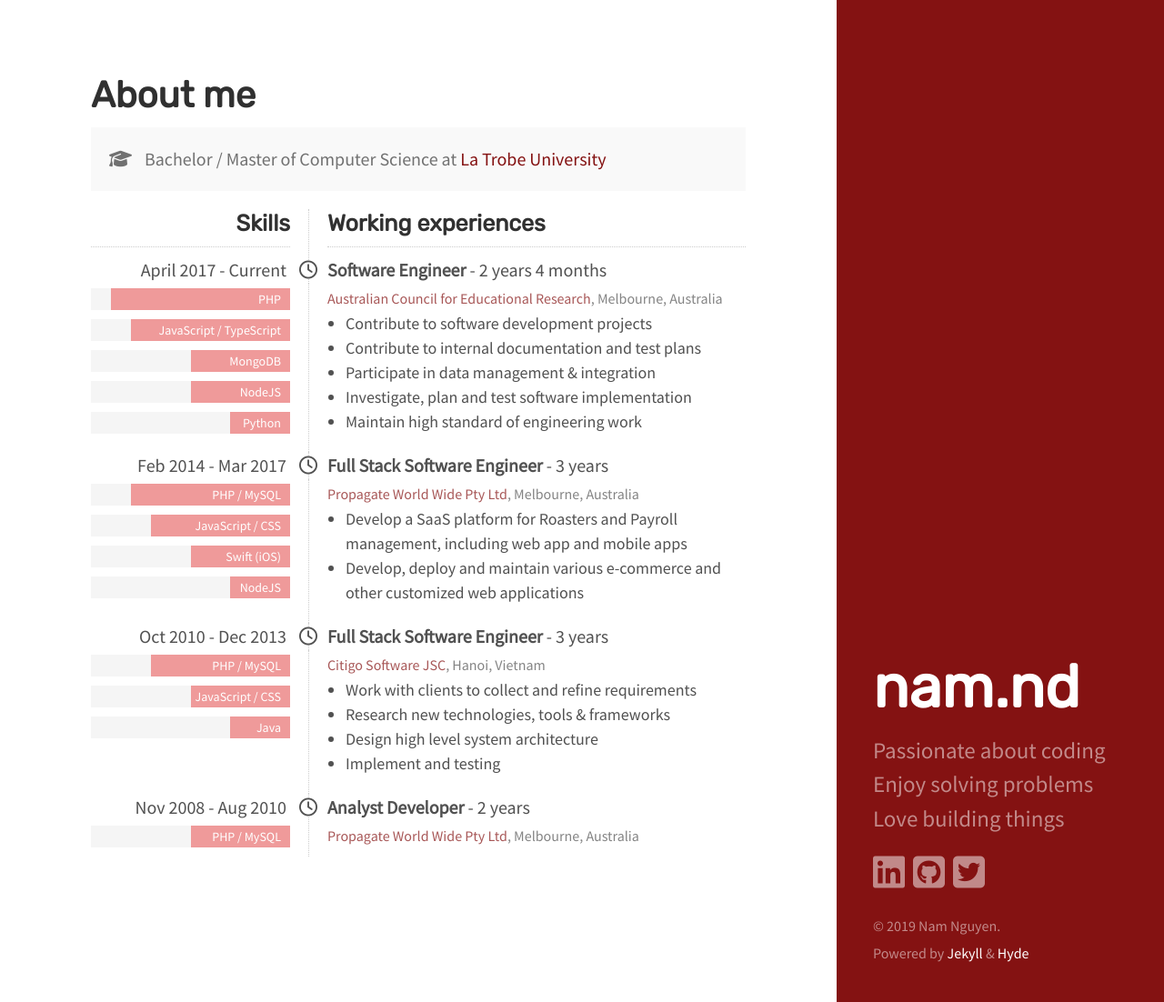
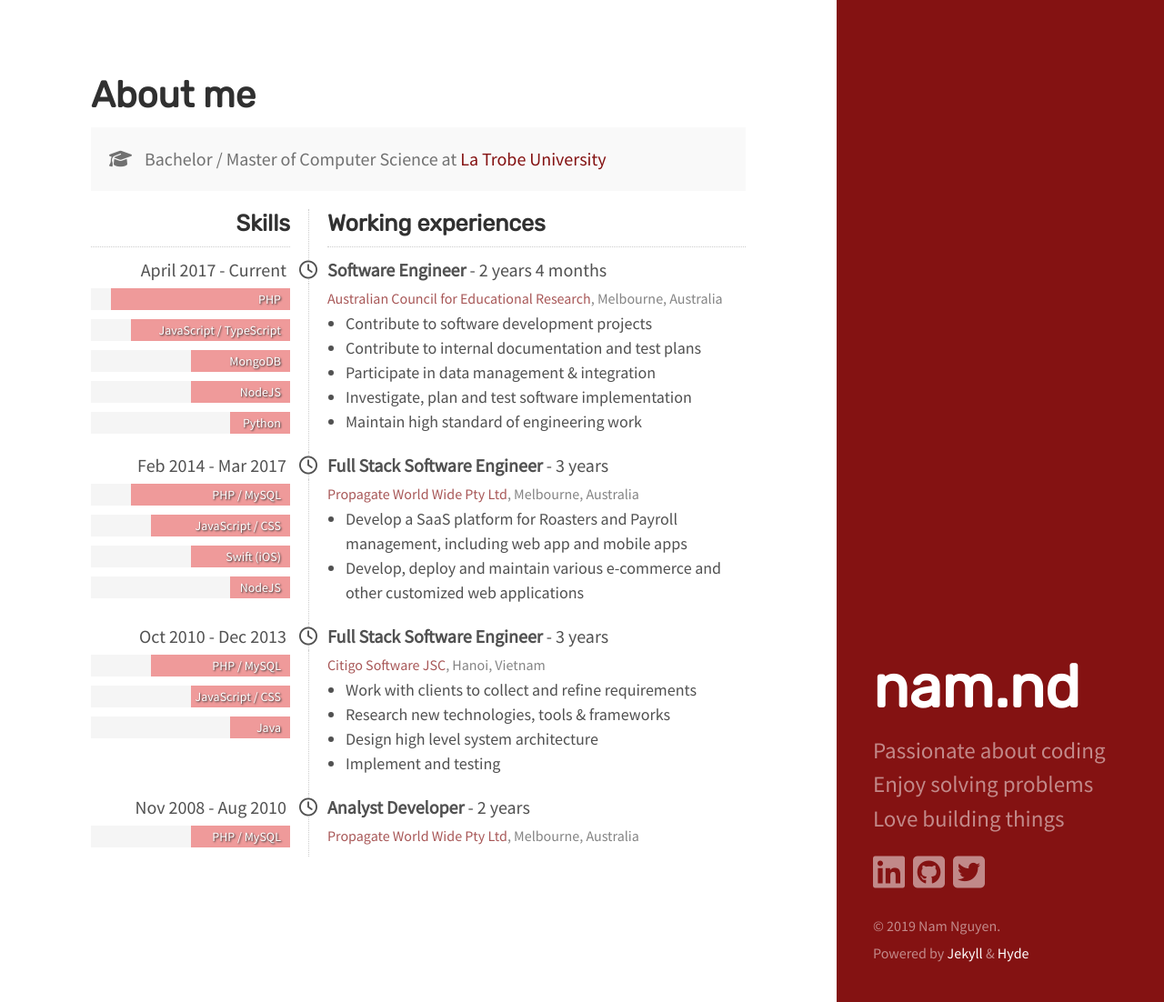
Before and after one commit to namnd/namnd.github.com, a Jekyll site: the page built from index.html, in a window 1280 px wide and 1102 px high. Shown: the whole window at 91% size. Built offline with Jekyll 4.4.1, drawn with Linux system fonts in a browser that asks for light colours; nearby versions of some CDN libraries; the list of posts is cut into pages by our own code.

Commit message:
text shadow

```diff
--- a/_sass/main.scss
+++ b/_sass/main.scss
@@ -77,6 +77,7 @@
   margin: 0 auto 10px auto;
   line-height: $bar-height;
   font-size: 14px;
+  text-shadow: 1px 1px 2px #333;
   color: #fff;
   padding: 0 10px 0 10px;
   position: relative;
@@ -122,16 +123,6 @@
 .bar-xs {
   display: none;
 }
-@media (max-width: 568px) {
-  .bar2,
-  .bar22,
-  .bar32 {
-    display: none;
-  }
-  .bar-xs {
-    display: inherit;
-  }
-}
 .bar3::after{
   max-width: 50%;
 }
@@ -165,3 +156,14 @@
 .bar41::after {
 	max-width: 50%;
 }
+
+@media (max-width: 568px) {
+  .bar2,
+  .bar22,
+  .bar32 {
+    display: none;
+  }
+  .bar-xs {
+    display: inherit;
+  }
+}
```
